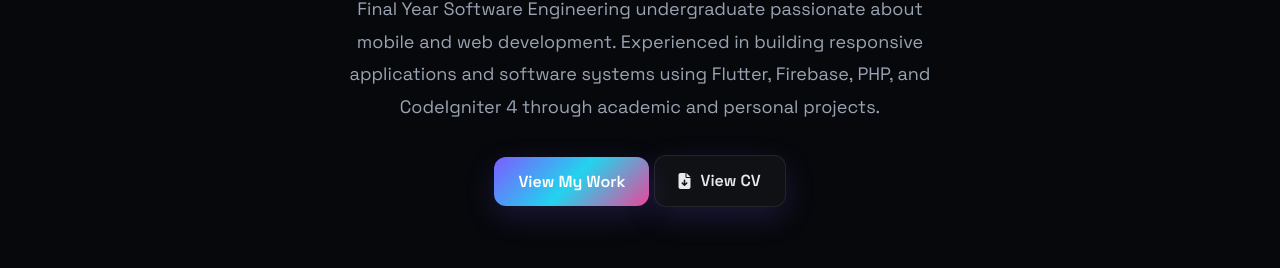
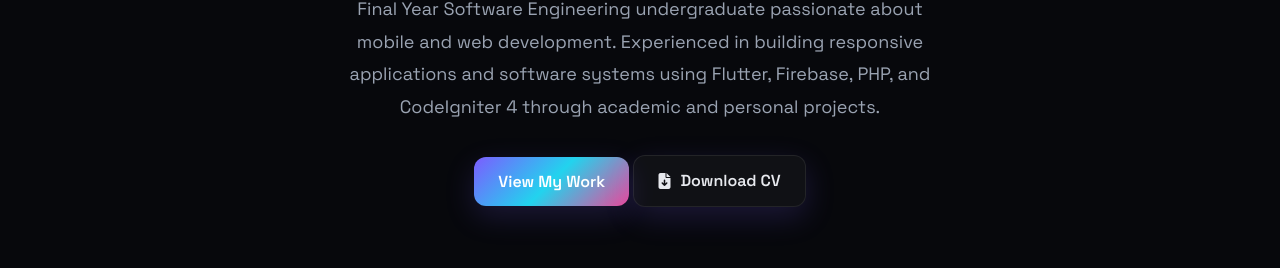
Before and after one commit to aniqbasim11245-collab/myportfolio, a plain HTML site: page public/index.html in a window 1280 px wide. Shown: the part 532-800 px from the top of the page. Drawn offline with Linux system fonts and the light colour scheme.

Commit message:
preview pdf

```diff
--- a/public/index.html
+++ b/public/index.html
@@ -44,16 +44,10 @@
       </p>
       <div class="hero-cta">
         <a href="#projects" class="btn btn-primary">View My Work</a>
-        <a href="assets/AniqBasim_Resume_V2.pdf"
-        class="btn btn-secondary"
-        target="_blank">
-          <i class="fas fa-file-arrow-down"></i>
-       View CV
-      </a>
+        <a href="files/Aniq_Basim_Resume.pdf" class="btn btn-secondary" target="_blank"><i class="fas fa-file-arrow-down"></i> Download CV</a>
       </div>
     </div>
   </section>
-
   <section id="about" class="reveal">
     <div class="container">
       <div class="section-header">
```
